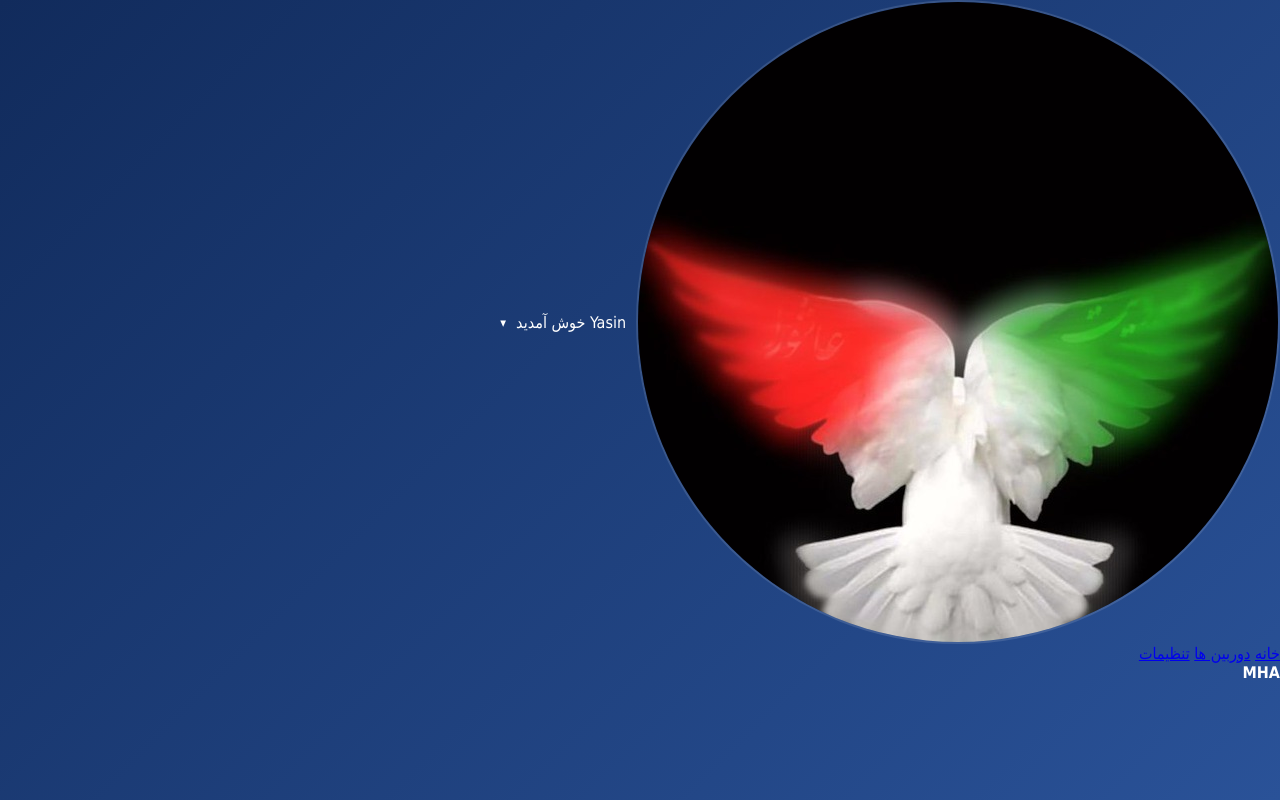
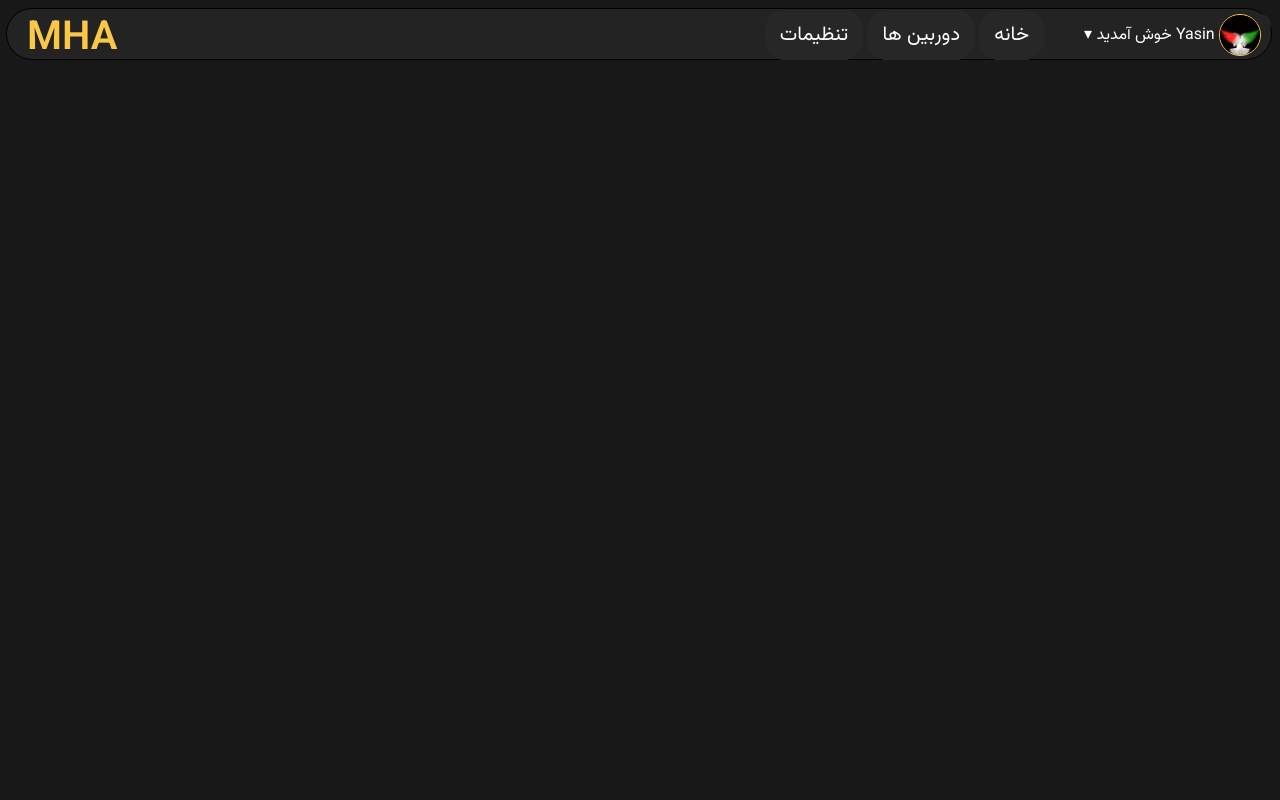
Before and after one commit to Ya3in13/Smart-home, a Flask app: page /home in a window 1280 px wide. Run offline with Flask 3, Linux system fonts and the light colour scheme.

Commit message:
Update style.css

```diff
--- a/web Server/static/style.css
+++ b/web Server/static/style.css
@@ -1,314 +1,96 @@
-/* style.css - نسخه بهبودیافته و یک‌دست: تم آبی-بنفش هماهنگ، کارت‌های مدرن، سایدبار نرم‌تر */
-
-/* متغیرهای تم برای هماهنگی */
 :root {
-  --primary-bg: #112b5c; /* آبی تیره اصلی */
-  --secondary-bg: #01152e; /* آبی-بنفش سایدبار */
-  --accent: #4ade80; /* سبز برای وضعیت */
-  --text-white: #ffffff;
-  --text-muted: #a5d8ff;
-  --card-bg: rgba(255, 255, 255, 0.08); /* شفافیت کمتر برای یک‌دستی */
-  --border: rgba(255, 255, 255, 0.12);
-  --shadow: rgba(0, 0, 0, 0.2);
+  --background: rgb(24, 24, 24);
+  --background-header: rgb(35, 35, 35);
+  --background-header-items: rgb(39, 39, 39);
+  --border-color: rgb(250,200,70);
+  --text-color : rgb(255,255,255);
 }
 
-/* پایه */
-* {
-  box-sizing: border-box;
-  margin: 0;
-  padding: 0;
+header div{
+    display: block;
+    top: 100px;
+}
+nav {
+  border: 1px solid rgb(0, 0, 0);
+  background: var(--background-header);
+  border-radius: 50px;
+  padding: 10px 00px 20px 00px;
+  width: 100%;
+  height: 20px;
+  display: flexbox;
+  align-content: center;
+}
+nav div{
+  display: inline;
+  width:auto;
+  height: 20px;
+  float: none;
+
+}
+nav .user-profile{
+  color: var(--text-color);
+  background: var(--background-header) ;
+  display: inline;
+  border-radius: 50px;
+  padding: 00px 00px 00px 40px;
+  margin-top: -5px;
+  width:auto;
+  height: 20px;
+  float: right;
+}
+nav .user-profile img{
+  width : 40px ;
+  border-radius: 50%;
+  margin-right: 10px;
+  border: 1px solid var(--border-color);
+  vertical-align: middle;
+  object-fit: cover;
+}
+nav a{
+  border: 1px solid var(--background-header-items);
+  background-color: var(--background-header-items);
+  color: rgb(255, 255, 255);
+  text-decoration: none;
+  margin: 0 auto;
+  padding: 8px 14px;
+  font-size: 20px;
+  border-radius: 20px;
+  transition: all 0.5s ease;
+}
+nav a:hover {
+  background-color: var(--background-header);
+  color: var(--border-color);
+  border-color: var(--border-color);
+}
+nav .MHA{
+  position: relative;
+  background-color:rgba(33, 33, 33, 0);
+  border-color: rgba(0, 255, 255, 0) ;
+  color: var(--border-color);
+  font-size: 40px;
+  float:inline-end;
+  padding-left: 20px;
+  transition: 0s;
+  top: -11px;
+}
+.MHA:hover{
+  border: 0px;
+  background-color: rgba(0, 0, 0, 0);
 }
 
-html, body {
-  height: 100%;
-  font-family: 'Poppins', Tahoma, sans-serif;
-  background: linear-gradient(135deg, var(--primary-bg) 0%, #2a5298 100%) !important;
-  color: var(--text-white);
-  direction: rtl;
-  font-size: 16px;
+body {
+  font-family: 'Vazirmatn', 'Poppins', sans-serif;
+  background-color: var(--background);
 }
 
-.wrap {
-  display: flex;
-  height: calc(100vh - 70px); /* تنظیم برای هدر */
-  margin-top: 70px; /* فضای هدر */
+.live{
+  display: inline;
 }
+.live video{
+  background-color: var(--background);
+  width: 30vw;
+  padding: 5px;
+  border-radius: 30px ;
+  object-fit: cover;
 
-/* هدر: هماهنگ با تم */
-.navbar {
-  position: fixed;
-  top: 0;
-  left: 0;
-  right: 0;
-  height: 70px;
-  background: linear-gradient(90deg, var(--primary-bg), var(--secondary-bg));
-  display: flex;
-  align-items: center;
-  justify-content: space-between;
-  padding: 0 20px;
-  box-shadow: 0 4px 10px var(--shadow);
-  z-index: 100;
 }
-
-.logo {
-  display: flex;
-  align-items: center;
-  gap: 10px;
-  font-weight: bold;
-  font-size: 1.2rem;
-}
-
-.nav-links {
-  display: flex;
-  gap: 20px;
-}
-
-.nav-links a {
-  color: var(--text-muted);
-  text-decoration: none;
-  font-weight: 500;
-  transition: color 0.2s;
-}
-
-.nav-links a:hover, .nav-links a.active {
-  color: var(--text-white);
-}
-
-.user-profile {
-  display: flex;
-  align-items: center;
-  gap: 10px;
-}
-
-.avatar {
-  border-radius: 50%;
-  border: 2px solid var(--border);
-}
-
-.arrow {
-  font-size: 0.8rem;
-}
-
-/* سایدبار: نرم‌تر و هماهنگ */
-.sidebar {
-  width: 260px;
-  background: linear-gradient(180deg, var(--secondary-bg), var(--primary-bg));
-  color: var(--text-white);
-  transition: width 0.3s ease;
-  border-left: 1px solid var(--border);
-  display: flex;
-  flex-direction: column;
-  justify-content: space-between;
-  overflow-y: auto;
-}
-
-.sidebar.collapsed {
-  width: 72px;
-}
-
-.topbar {
-  display: flex;
-  align-items: center;
-  justify-content: space-between;
-  padding: 18px;
-  border-bottom: 1px solid var(--border);
-}
-
-.brand {
-  width: 44px;
-  height: 44px;
-  background: #0ea5a9;
-  border-radius: 10px;
-  display: flex;
-  align-items: center;
-  justify-content: center;
-  font-weight: bold;
-  color: var(--text-white);
-  box-shadow: 0 2px 6px var(--shadow);
-}
-
-.toggle-btn {
-  background: none;
-  border: none;
-  color: var(--text-muted);
-  font-size: 1.2rem;
-  cursor: pointer;
-  transition: 0.2s;
-  position: absolute;  /* برای چسباندن */
-  right: 60px; /* چسبیده به چپ */
-  top: 50%;
-  transform: translateY(-50%);  /* وسط عمودی */
-  padding: 8px;
-  z-index: 1001;  /* بالای همه */
-}
-
-.toggle-btn:hover {
-  color: var(--text-white);
-}
-
-.nav ul {
-  list-style: none;
-  padding: 0 8px;
-}
-
-.nav a {
-  display: flex;
-  align-items: center;
-  gap: 12px;
-  color: var(--text-muted);
-  text-decoration: none;
-  padding: 12px 18px;
-  border-radius: 10px;
-  margin: 4px 0;
-  transition: all 0.4s;
-}
-
-.nav a:hover {
-  background: var(--card-bg);
-  color: var(--text-white);
-  transform: translateX(-4px);
-}
-
-.nav a i {
-  font-size: 18px;
-}
-
-.label {
-  font-size: 14px;
-  font-weight: 500;
-}
-
-.sidebar.collapsed .label {
-  display: none;
-}
-
-.bottom-nav {
-  border-top: 1px solid var(--border);
-  padding-top: 14px;
-}
-
-/* محتوای اصلی */
-.main {
-  flex: 1;
-  padding: 20px;
-  overflow-y: auto;
-}
-
-.content h2 {
-  font-size: 1.8rem;
-  margin-bottom: 20px;
-  color: var(--text-white);
-}
-
-/* کارت‌های دستگاه: مدرن‌تر و یک‌دست */
-.devices-grid {
-  display: grid;
-  grid-template-columns: repeat(auto-fill, minmax(280px, 1fr));
-  gap: 24px;
-}
-
-.device-card {
-  background: var(--card-bg);
-  border-radius: 16px;
-  padding: 20px;
-  backdrop-filter: blur(12px);
-  border: 1px solid var(--border);
-  transition: transform 0.3s ease, box-shadow 0.3s ease;
-  box-shadow: 0 4px 12px var(--shadow);
-}
-
-.device-card:hover {
-  transform: translateY(-8px);
-  box-shadow: 0 12px 24px var(--shadow);
-}
-
-.device-card h3 {
-  margin-bottom: 16px;
-  font-size: 1.4rem;
-  color: var(--text-white);
-}
-
-.device-card p {
-  margin: 12px 0;
-  font-size: 1rem;
-  color: var(--text-muted);
-}
-
-.status {
-  color: var(--accent);
-  font-weight: 600;
-}
-
-.slider {
-  width: 100%;
-  margin: 10px 0;
-  accent-color: var(--accent);
-}
-
-input[type="number"] {
-  width: 60px;
-  padding: 6px;
-  border-radius: 8px;
-  border: 1px solid var(--border);
-  background: var(--card-bg);
-  color: var(--text-white);
-}
-
-meter {
-  width: 100%;
-  height: 8px;
-}
-
-/* موبایل: بهبود یافته */
-@media (max-width: 720px) {
-  .wrap {
-    flex-direction: column;
-  }
-
-  .sidebar {
-    position: fixed;
-    right: 0;
-    top: 70px;
-    bottom: 0;
-    transform: translateX(100%);
-    z-index: 50;
-    width: 260px;
-  }
-
-  .sidebar.open {
-    transform: translateX(0);
-  }
-
-  .sidebar-overlay {
-    display: none;
-    position: fixed;
-    top: 0;
-    left: 0;
-    right: 0;
-    bottom: 0;
-    background: rgba(0,0,0,0.6);
-    z-index: 45;
-  }
-
-  .sidebar-overlay.active {
-    display: block;
-  }
-
-  .nav-links {
-    display: none;
-  }
-
-  .devices-grid {
-    grid-template-columns: 1fr;
-  }
-}
-
-/* انیمیشن نرم برای لود */
-@keyframes fadeIn {
-  from { opacity: 0; transform: translateY(20px); }
-  to { opacity: 1; transform: translateY(10px); }
-}
-
-.device-card {
-  animation: fadeIn 0.5s ease forwards;
-}
```
